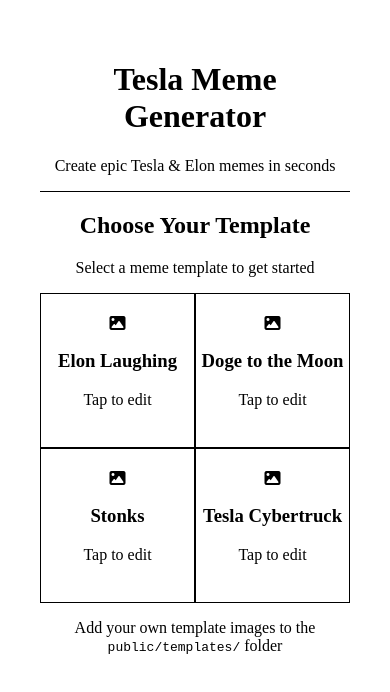
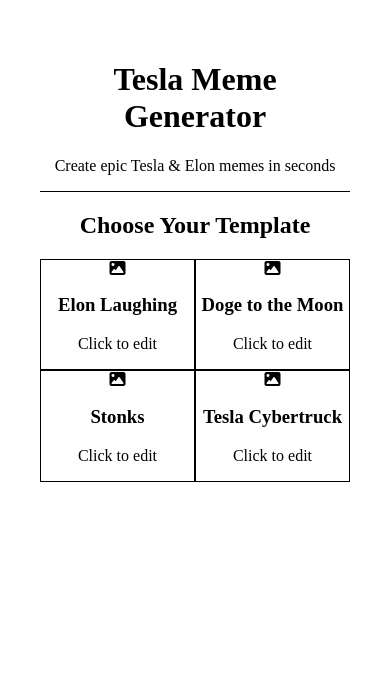
Before and after one commit to TKamote/tesla, a React (Vite) app: page / in a window 390 px wide. Shown: the top 692 px of the page. Built offline with nearby package versions, Linux system fonts and the light colour scheme.

Commit message:
Simplify UI styling: remove complex responsive classes and make layout stable

```diff
--- a/src/App.tsx
+++ b/src/App.tsx
@@ -8,17 +8,15 @@
 
   return (
     <div className="bg-black text-white min-h-screen">
-      <header className="p-4 sm:p-6 bg-gray-900 border-b border-gray-800">
-        <div className="max-w-6xl mx-auto">
-          <h1 className="text-xl sm:text-3xl font-bold text-center text-white">
-            Tesla Meme Generator
-          </h1>
-          <p className="text-center text-gray-400 mt-2 text-sm sm:text-base">
-            Create epic Tesla & Elon memes in seconds
-          </p>
-        </div>
+      <header className="p-4 bg-gray-900 border-b border-gray-800">
+        <h1 className="text-2xl font-bold text-center text-white">
+          Tesla Meme Generator
+        </h1>
+        <p className="text-center text-gray-400 mt-2">
+          Create epic Tesla & Elon memes in seconds
+        </p>
       </header>
-      <main className="p-4 sm:p-6 max-w-6xl mx-auto">
+      <main>
         {selectedTemplate ? (
           <MemeEditor selectedTemplate={selectedTemplate} />
         ) : (
--- a/src/components/MemeEditor.tsx
+++ b/src/components/MemeEditor.tsx
@@ -14,8 +14,8 @@
     if (!canvasRef.current) return;
 
     const initCanvas = new fabric.Canvas(canvasRef.current, {
-      height: window.innerWidth < 768 ? 300 : 500,
-      width: window.innerWidth < 768 ? 300 : 500,
+      height: 400,
+      width: 400,
       backgroundColor: "grey",
     });
 
@@ -26,7 +26,6 @@
     })
       .then((img: fabric.Image) => {
         if (img) {
-          // Scale the image to fit the canvas
           const scaleX = initCanvas.width! / img.width!;
           const scaleY = initCanvas.height! / img.height!;
           const scale = Math.min(scaleX, scaleY);
@@ -51,12 +50,12 @@
   }, [selectedTemplate]);
 
   const addText = () => {
-    if (canvas) {
+    if (canvas && text.trim()) {
       const textbox = new fabric.Textbox(text, {
         left: 50,
         top: 50,
-        width: 200,
-        fontSize: 20,
+        width: 300,
+        fontSize: 24,
         fill: "white",
         stroke: "black",
         strokeWidth: 1,
@@ -76,19 +75,16 @@
         multiplier: 1,
       });
 
-      // Create a more descriptive filename with timestamp
       const timestamp = new Date()
         .toISOString()
         .slice(0, 19)
         .replace(/:/g, "-");
       const filename = `tesla-meme-${timestamp}.png`;
 
-      // Try to use the Web Share API on mobile devices
       if (
         navigator.share &&
         /iPhone|iPad|iPod|Android/i.test(navigator.userAgent)
       ) {
-        // Convert dataURL to blob
         fetch(dataURL)
           .then((res) => res.blob())
           .then((blob) => {
@@ -123,61 +119,46 @@
   };
 
   return (
-    <div className="space-y-6 sm:space-y-8">
-      <div className="text-center">
-        <h2 className="text-2xl sm:text-4xl font-bold text-white mb-2 sm:mb-4">
+    <div className="p-4">
+      <h2 className="text-2xl font-bold text-white mb-4 text-center">
         Edit Your Meme
       </h2>
-        <p className="text-gray-400 text-base sm:text-lg">
-          Add text and customize your creation
-        </p>
-      </div>
 
-      <div className="bg-gray-900 rounded-xl p-4 sm:p-6 border border-gray-800">
-        <div className="flex flex-col gap-4 items-center justify-center mb-4 sm:mb-6">
-          <div className="w-full max-w-xs">
+      <div className="mb-4">
         <input
           type="text"
           value={text}
           onChange={(e) => setText(e.target.value)}
-              className="w-full bg-gray-800 border border-gray-700 text-white p-3 rounded-lg focus:border-red-500 focus:outline-none transition-colors text-base"
+          className="w-full bg-gray-800 border border-gray-700 text-white p-3 rounded mb-3"
           placeholder="Enter your meme text..."
         />
-          </div>
-          <div className="flex gap-2 w-full max-w-xs mx-auto">
+
+        <div className="flex gap-3">
           <button
             onClick={addText}
-              className="bg-red-600 hover:bg-red-700 active:bg-red-800 text-white font-medium py-2 px-3 rounded-md transition-colors flex items-center justify-center gap-1 touch-manipulation text-sm flex-1"
+            className="bg-red-600 hover:bg-red-700 text-white px-4 py-2 rounded flex items-center gap-2"
           >
-              <i className="fas fa-plus text-sm"></i>
-              <span className="hidden sm:inline">Add Text</span>
-              <span className="sm:hidden">Add</span>
+            <i className="fas fa-plus"></i>
+            Add Text
           </button>
           <button
             onClick={exportMeme}
-              className="bg-green-600 hover:bg-green-700 active:bg-green-800 text-white font-medium py-2 px-3 rounded-md transition-colors flex items-center justify-center gap-1 touch-manipulation text-sm flex-1"
+            className="bg-green-600 hover:bg-green-700 text-white px-4 py-2 rounded flex items-center gap-2"
           >
-              <i className="fas fa-download text-sm"></i>
-              <span className="hidden sm:inline">Export Meme</span>
-              <span className="sm:hidden">Export</span>
+            <i className="fas fa-download"></i>
+            Export
           </button>
         </div>
       </div>
 
-        <div className="flex justify-center">
-          <div className="bg-gray-800 rounded-lg p-2 sm:p-4 border border-gray-700 max-w-full overflow-hidden">
-            <canvas
-              ref={canvasRef}
-              className="border border-gray-600 rounded-lg shadow-2xl max-w-full h-auto"
-            />
-          </div>
-        </div>
+      <div className="flex justify-center mb-4">
+        <canvas ref={canvasRef} className="border border-gray-600 rounded" />
       </div>
 
       <div className="text-center">
         <button
           onClick={() => window.location.reload()}
-          className="bg-gray-800 hover:bg-gray-700 active:bg-gray-600 text-white px-6 py-3 rounded-lg font-semibold transition-colors text-sm touch-manipulation"
+          className="bg-gray-800 hover:bg-gray-700 text-white px-4 py-2 rounded"
         >
           ← Back to Templates
         </button>
--- a/src/components/TemplateGallery.tsx
+++ b/src/components/TemplateGallery.tsx
@@ -1,13 +1,10 @@
 import React from "react";
 
-// A list of meme templates.
-// In a real app, this would come from an API or a config file.
 const templates = [
   { id: "1", name: "Elon Laughing", url: "/templates/elon-laughing.svg" },
   { id: "2", name: "Doge to the Moon", url: "/templates/doge-to-the-moon.svg" },
   { id: "3", name: "Stonks", url: "/templates/stonks.svg" },
   { id: "4", name: "Tesla Cybertruck", url: "/templates/cybertruck.svg" },
-  // Add more templates here as you add images to the public/templates folder
 ];
 
 interface TemplateGalleryProps {
@@ -18,47 +15,29 @@
   onSelectTemplate,
 }) => {
   return (
-    <div className="space-y-8">
-      <div className="text-center">
-        <h2 className="text-4xl font-bold text-white mb-4">
-          Choose Your Template
-        </h2>
-        <p className="text-gray-400 text-lg">
-          Select a meme template to get started
-        </p>
-      </div>
+    <div className="p-4">
+      <h2 className="text-2xl font-bold text-white mb-4 text-center">
+        Choose Your Template
+      </h2>
 
-      <div className="grid grid-cols-2 gap-3 sm:gap-4 max-w-sm sm:max-w-2xl mx-auto px-4 sm:px-0">
+      <div className="grid grid-cols-2 gap-4 max-w-md mx-auto">
         {templates.map((template) => (
           <div
             key={template.id}
-            className="group cursor-pointer bg-gray-800 rounded-lg overflow-hidden border border-gray-700 hover:border-red-500 active:border-red-400 transition-all duration-200 hover:shadow-lg hover:shadow-red-500/20 active:scale-95 touch-manipulation"
+            className="bg-gray-800 rounded-lg p-4 border border-gray-700 hover:border-red-500 cursor-pointer"
             onClick={() => onSelectTemplate(template.url)}
           >
-            <div className="aspect-square bg-gradient-to-br from-gray-700 to-gray-800 flex items-center justify-center relative overflow-hidden">
-              <div className="text-center p-3 sm:p-4">
-                <div className="w-10 h-10 sm:w-12 sm:h-12 mx-auto mb-2 sm:mb-3 bg-gray-600 rounded-full flex items-center justify-center">
-                  <i className="fas fa-image text-gray-400 text-lg sm:text-xl"></i>
-                </div>
-                <h3 className="text-white font-semibold text-xs sm:text-sm mb-1 leading-tight">
-                  {template.name}
-                </h3>
-                <p className="text-gray-400 text-xs">Tap to edit</p>
+            <div className="text-center">
+              <div className="w-12 h-12 mx-auto mb-3 bg-gray-600 rounded-full flex items-center justify-center">
+                <i className="fas fa-image text-gray-400"></i>
               </div>
-              <div className="absolute inset-0 bg-gradient-to-t from-black/50 to-transparent opacity-0 group-hover:opacity-100 group-active:opacity-100 transition-opacity duration-200"></div>
+              <h3 className="text-white font-semibold text-sm mb-1">
+                {template.name}
+              </h3>
+              <p className="text-gray-400 text-xs">Click to edit</p>
             </div>
           </div>
         ))}
-      </div>
-
-      <div className="text-center pt-8">
-        <p className="text-gray-500 text-sm">
-          Add your own template images to the{" "}
-          <code className="bg-gray-800 px-2 py-1 rounded text-red-400">
-            public/templates/
-          </code>{" "}
-          folder
-        </p>
       </div>
     </div>
   );
```
Lines whose indentation alone changed are shown as unchanged.
